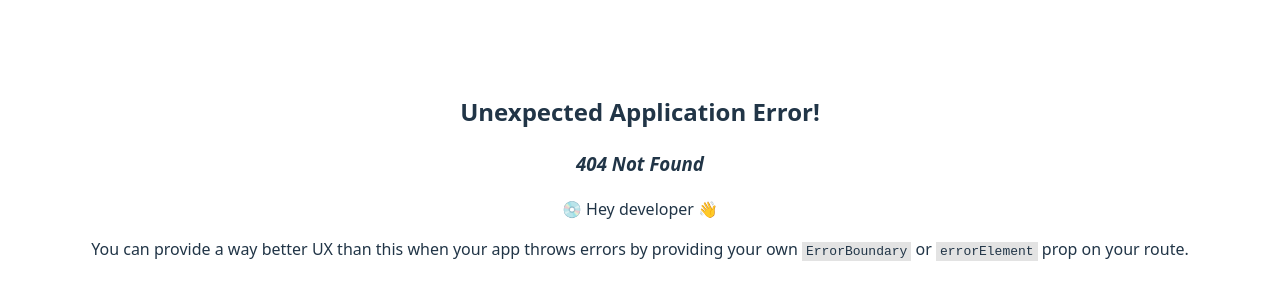
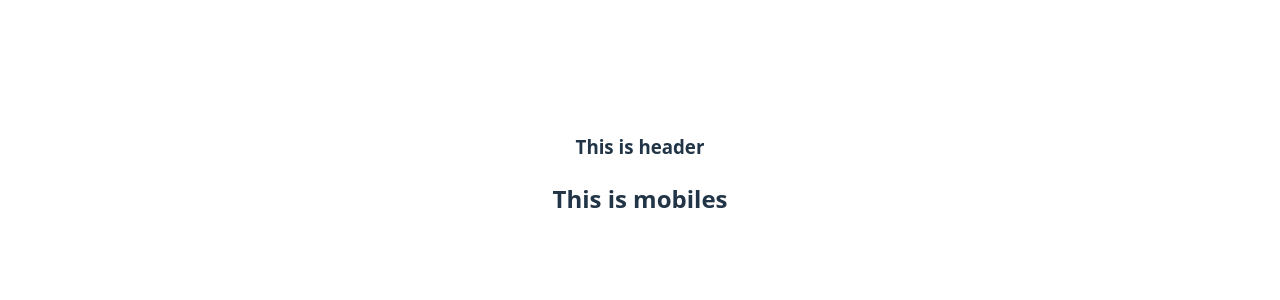
Before and after one commit to mdmhrz/intro-to-react-router, a React (Vite) app: page /mobiles in a window 1280 px wide. Before the commit this address had no page. Shown: the part 224-524 px from the top of the page. Built offline with nearby package versions, Linux system fonts and the light colour scheme.

Commit message:
Nested Router complete

```diff
--- /dev/null
+++ b/src/components/Header/Header.jsx
@@ -0,0 +1,11 @@
+import React from 'react';
+
+const Header = () => {
+    return (
+        <div>
+            <h3>This is header</h3>
+        </div>
+    );
+};
+
+export default Header;
--- /dev/null
+++ b/src/components/Home/Home.jsx
@@ -0,0 +1,11 @@
+import React from 'react';
+
+const Home = () => {
+    return (
+        <div>
+            <h1>This is home</h1>
+        </div>
+    );
+};
+
+export default Home;
--- /dev/null
+++ b/src/components/Laptops/Laptops.jsx
@@ -0,0 +1,11 @@
+import React from 'react';
+
+const Laptops = () => {
+    return (
+        <div>
+            <h2>This is laptops</h2>
+        </div>
+    );
+};
+
+export default Laptops;
--- /dev/null
+++ b/src/components/Mobiles/Mobiles.jsx
@@ -0,0 +1,11 @@
+import React from 'react';
+
+const Mobiles = () => {
+    return (
+        <div>
+            <h2>This is mobiles</h2>
+        </div>
+    );
+};
+
+export default Mobiles;
--- /dev/null
+++ b/src/components/Root/Root.jsx
@@ -0,0 +1,14 @@
+import React from 'react';
+import Header from '../Header/Header';
+import { Outlet } from 'react-router';
+
+const Root = () => {
+    return (
+        <div>
+            <Header></Header>
+            <Outlet></Outlet>
+        </div>
+    );
+};
+
+export default Root;
--- a/src/main.jsx
+++ b/src/main.jsx
@@ -3,32 +3,21 @@
 import './index.css'
 import App from './App.jsx'
 import { createBrowserRouter, RouterProvider } from 'react-router'
+import Home from './components/Home/Home.jsx'
+import Root from './components/Root/Root.jsx'
+import Mobiles from './components/Mobiles/Mobiles.jsx'
+import Laptops from './components/Laptops/Laptops.jsx'
 
 
 const router = createBrowserRouter([
   {
     path:'/',
-    element: <div>Welcome to React Router World</div>
-  },
-  {
-    path: 'about',
-    element: <div>This is for about</div>
-  },
-  {
-    path: 'blogs',
-    element: <div>All my blogs are here</div>
-  },
-  {
-    path: 'contacts',
-    element: <h1>All my contacts are here</h1>
-  },
-  {
-    path: 'app',
-    Component: App
-  },
-  {
-    path: 'app2',
-    element: <App></App>
+    Component: Root,
+    children: [
+      {index:true, Component:Home},
+      {path: 'mobiles', Component:Mobiles},
+      {path: 'laptops', Component:Laptops}
+    ]
   }
 ])
 
```
